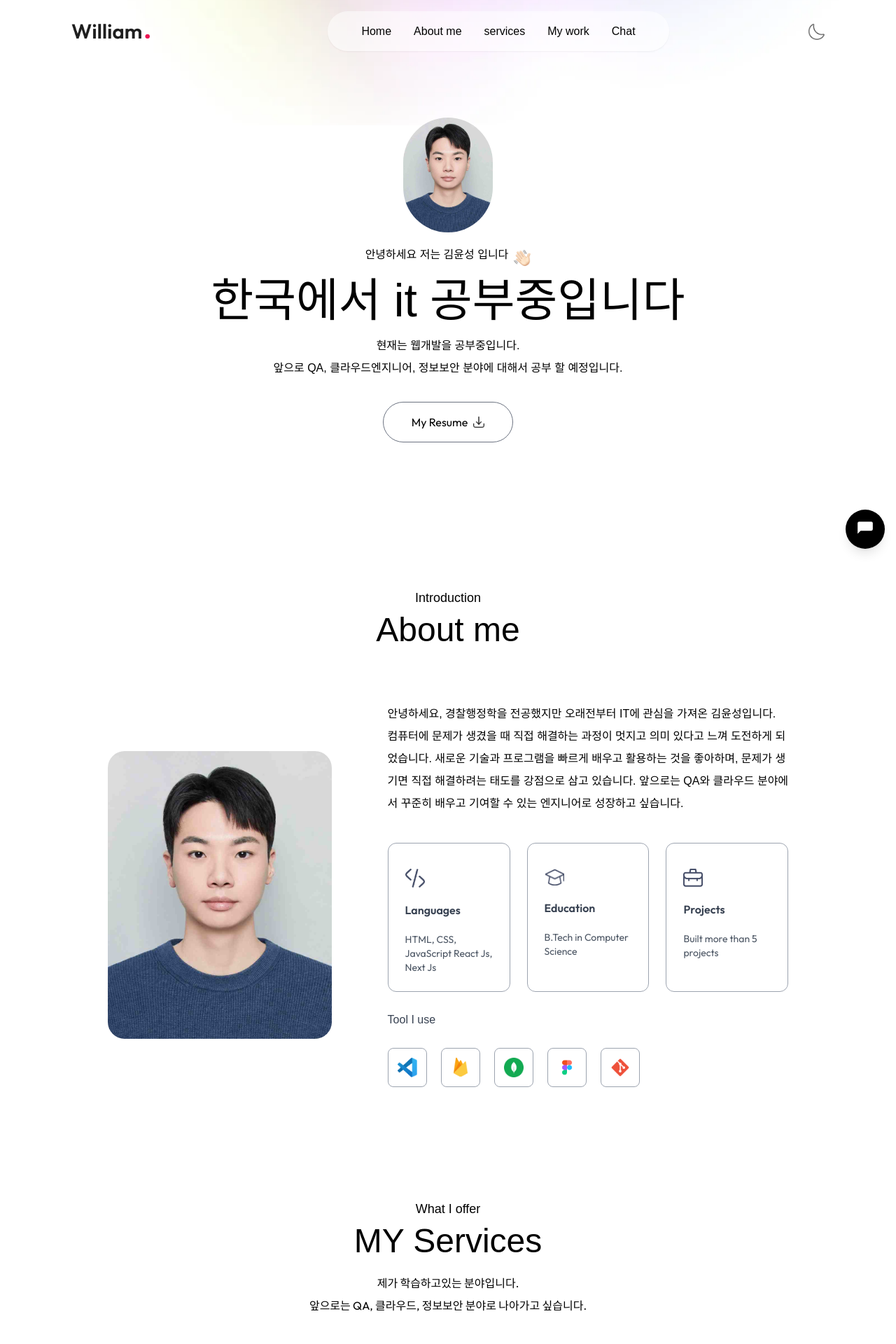
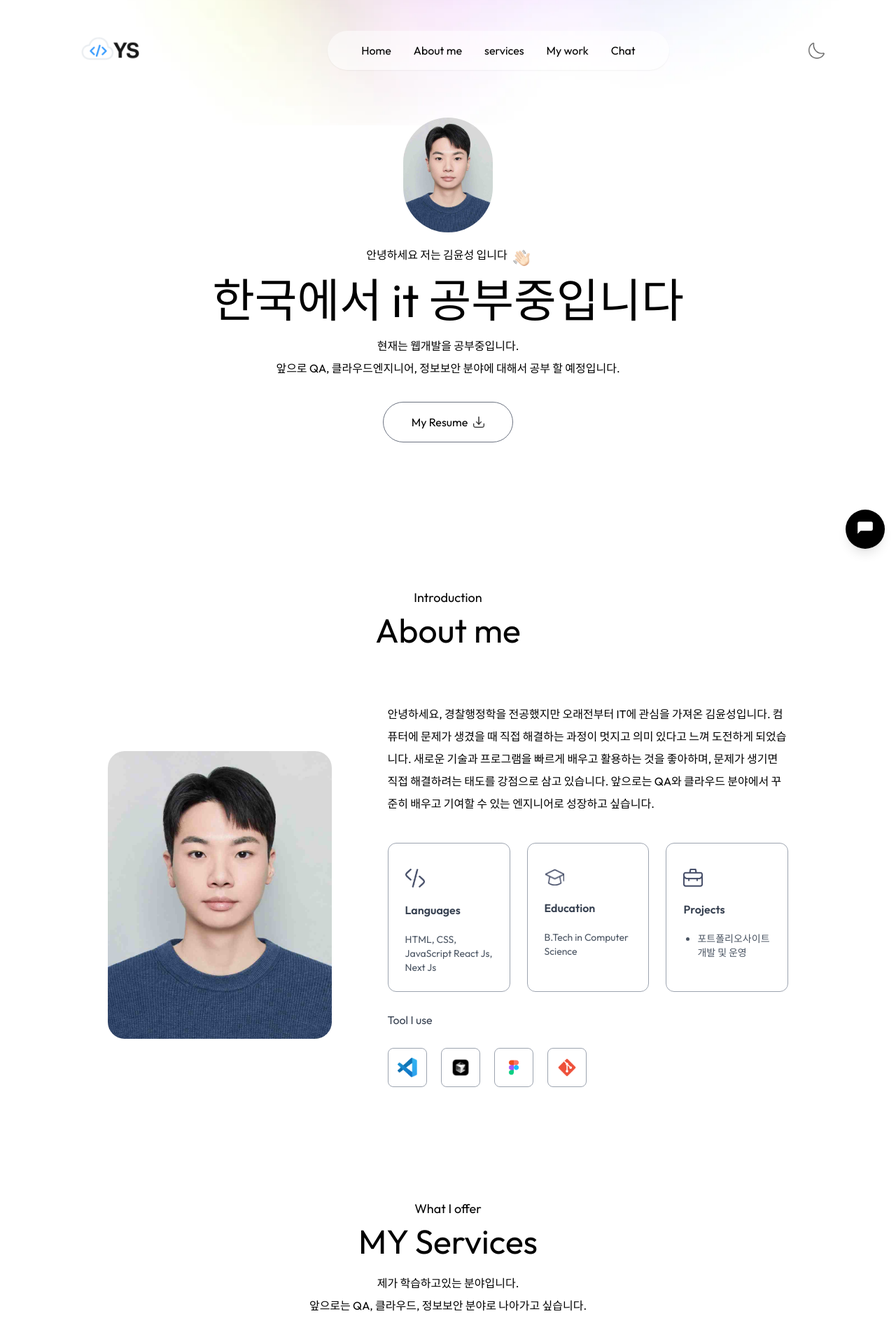
Before and after one commit to kys980819/portfolio, a Next.js app: page / in a window 1280 px wide. Shown: the top 1920 px of the page at 70% size. Built offline with nearby package versions, Linux system fonts and the light colour scheme; a web font is replaced by a local one.

Commit message:
customize branch 생성 나만의 로고 디자인 만들어서 변경, 폰트 기본으로 변경, 사용가능 툴 변경, 프로젝트변경, 내브바 챗 실행 문제 해결

```diff
--- a/app/components/About.jsx
+++ b/app/components/About.jsx
@@ -5,15 +5,15 @@ import React from 'react'
 const About = ({isDarkMode}) => {
   return (
     <div id='about' className='w-full px-[12%] py-10 scroll-mt-20'>
-      <h4 className='text-center mb-2 text-lg font-Ovo'> Introduction </h4>
-      <h2 className='text-center text-5xl font-Ovo'> About me </h2>
+      <h4 className='text-center mb-2 text-lg'> Introduction </h4>
+      <h2 className='text-center text-5xl'> About me </h2>
 
       <div className='flex w-full flex-col lg:flex-row items-center gap-20 my-20'>
         <div className='w-64 sm:w-80 rounded-3xl max-w-none'>
             <Image src={assets.profile_kys_img} alt='user' className='w-full rounded-3xl'/>
         </div>
         <div className='flex-1'>
-            <p className='mb-10 max-w-2xl font-Ovo'>
+            <p className='mb-10 max-w-2xl'>
             안녕하세요, 경찰행정학을 전공했지만 오래전부터 IT에 관심을 가져온 김윤성입니다.
             컴퓨터에 문제가 생겼을 때 직접 해결하는 과정이 멋지고 의미 있다고 느껴 도전하게 되었습니다.
             새로운 기술과 프로그램을 빠르게 배우고 활용하는 것을 좋아하며, 문제가 생기면 직접 해결하려는 태도를 강점으로 삼고 있습니다.
@@ -28,12 +28,20 @@ const About = ({isDarkMode}) => {
                      key={index}>
                         <Image src={isDarkMode ? iconDark : icon} alt={title} className='w-7 mt-3'/>
                         <h3 className='my-4 font-semibold text-gray-700 dark:text-white'>{title}</h3>
-                        <p className='text-gray-600 text-sm dark:text-white/80'>{description}</p>
+                        {Array.isArray(description) ? (
+                          <ul className='list-disc pl-5 text-gray-600 text-sm dark:text-white/80 space-y-1 whitespace-pre-line'>
+                            {description.map((item, i) => (
+                              <li key={i}>{item}</li>
+                            ))}
+                          </ul>
+                        ) : (
+                          <p className='text-gray-600 text-sm dark:text-white/80'>{description}</p>
+                        )}
                     </li>
                 ))}
             </ul>
 
-                <h4 className='my-6 text-gray-700 font-Ovo dark:text-white'>Tool I use</h4>
+                <h4 className='my-6 text-gray-700 dark:text-white'>Tool I use</h4>
 
                 <ul className='flex items-center gap-3 sm:gap-5'>
                     {toolsData.map((tool,index)=>(
--- a/app/components/Header.jsx
+++ b/app/components/Header.jsx
@@ -8,10 +8,10 @@ const Header = () => {
       <div>
        <Image src={assets.profile_kys_img} alt='' className='rounded-full w-32'/>
       </div>
-      <h3 className='flex items-end gap-2 text-x1 md:text-2x1 md-3 font-Ovo '>
+      <h3 className='flex items-end gap-2 text-x1 md:text-2x1 md-3'>
         안녕하세요 저는 김윤성 입니다 <Image src={assets.hand_icon} alt='' className='w-6'/> </h3>
-      <h1 className='text-3xl sm:text-6xl lg:text-[66px] font-Ovo'> 한국에서 it 공부중입니다</h1>
-      <p className='max-w-2xl mx-auto font-Ovo'>
+      <h1 className='text-3xl sm:text-6xl lg:text-[66px]'> 한국에서 it 공부중입니다</h1>
+      <p className='max-w-2xl mx-auto'>
         현재는 웹개발을 공부중입니다. <br/> 앞으로 QA, 클라우드엔지니어, 정보보안 분야에 대해서 공부 할 예정입니다. </p>
       <div className='flex flex-col sm:flex-row items-center gap-4 mt-4'>
         <a href="#sample-resume.pdf" download className='px-10 py-3 border rounded-full
--- a/app/components/Navbar.jsx
+++ b/app/components/Navbar.jsx
@@ -40,11 +40,11 @@ const Navbar = ({isDarkMode, setIsDarkMode}) => {
 
         <ul className={`hidden md:flex items-center gap-6 lg:gap-8
         rounded-full px-12 py-3 ${isScroll ? "" : "bg-white shadow-sm bg-opacity-50 dark:border dark:border-white/50 dark:bg-transparent"} `}>
-          <li><a className='font-Ovo' href="#top">Home</a></li>
-          <li><a className='font-Ovo' href="#about">About me</a></li>
-          <li><a className='font-Ovo' href="#services">services</a></li>
-          <li><a className='font-Ovo' href="#work">My work</a></li>
-          <li><a className='font-Ovo' href="/chat">Chat</a></li>
+          <li><a href="#top">Home</a></li>
+          <li><a href="#about">About me</a></li>
+          <li><a href="#services">services</a></li>
+          <li><a href="#work">My work</a></li>
+          <li><a href="#chat">Chat</a></li>
         </ul>
 
         <div className='flex items-center gap-4'>
@@ -67,11 +67,11 @@ const Navbar = ({isDarkMode, setIsDarkMode}) => {
               <Image src={isDarkMode ? assets.close_white: assets.close_black} alt='' className='w-5 cursor-pointer'/>
           </div>
 
-          <li><a className='font-Ovo' onClick={closeMenu} href="#top">Home</a></li>
-          <li><a className='font-Ovo' onClick={closeMenu} href="#about">About me</a></li>
-          <li><a className='font-Ovo' onClick={closeMenu} href="#services">services</a></li>
-          <li><a className='font-Ovo' onClick={closeMenu} href="#work">My work</a></li>
-          <li><a className='font-Ovo' onClick={closeMenu} href="/chat">Chat</a></li>
+          <li><a onClick={closeMenu} href="#top">Home</a></li>
+          <li><a onClick={closeMenu} href="#about">About me</a></li>
+          <li><a onClick={closeMenu} href="#services">services</a></li>
+          <li><a onClick={closeMenu} href="#work">My work</a></li>
+          <li><a onClick={closeMenu} href="#chat">Chat</a></li>
         </ul>
       </nav>
     </>
--- a/app/components/Services.jsx
+++ b/app/components/Services.jsx
@@ -5,10 +5,10 @@ import React from 'react'
 const Services = () => {
   return (
     <div id='services' className='w-full px-[12%] py-10 scroll-mt-20'>
-        <h4 className='text-center mb-2 text-lg font-Ovo'> What I offer </h4>
-        <h2 className='text-center text-5xl font-Ovo'> MY Services </h2>
+        <h4 className='text-center mb-2 text-lg'> What I offer </h4>
+        <h2 className='text-center text-5xl'> MY Services </h2>
 
-        <p className='text-center max-w-2xl mx-auto mt-5 mb-12 Font-Ovo'>
+        <p className='text-center max-w-2xl mx-auto mt-5 mb-12'>
         제가 학습하고있는 분야입니다. <br/> 앞으로는 QA, 클라우드, 정보보안 분야로 나아가고 싶습니다.
         </p>
             <div className='grid grid-cols-auto gap-6 my-10'>
--- a/app/components/Work.jsx
+++ b/app/components/Work.jsx
@@ -6,10 +6,10 @@ import Chatbot from './Chatbot'
 const Work = (isDarkMode) => {
   return (
     <div id='work' className='w-full px-[12%] py-10 scroll-mt-20'>
-        <h4 className='text-center mb-2 text-lg font-Ovo'> My portfolio </h4>
-        <h2 className='text-center text-5xl font-Ovo'> MY latese Work </h2>
+        <h4 className='text-center mb-2 text-lg'> My portfolio </h4>
+        <h2 className='text-center text-5xl'> MY latese Work </h2>
 
-        <p className='text-center max-w-2xl mx-auto mt-5 mb-12 Font-Ovo'>
+        <p className='text-center max-w-2xl mx-auto mt-5 mb-12'>
         지금까지 학습하며 진행한 프로젝트들을 모았습니다. <br/>배운 기술을 직접 적용하며 경험을 쌓아가는 과정을 담았습니다.
         </p>
 
@@ -39,7 +39,7 @@ const Work = (isDarkMode) => {
             Show more <Image src={isDarkMode ? assets.right_arrow_bold_dark : assets.right_arrow_bold} alt='Right arrow' className='w-4' />
         </a>
 
-        <div className='mt-8'>
+        <div id='chat' className='mt-8 scroll-mt-40'>
           <Chatbot mode="inline" />
         </div>
 
--- a/assets/assets.js
+++ b/assets/assets.js
@@ -6,10 +6,9 @@ import edu_icon_dark from './edu-icon-dark.png';
 import project_icon from './project-icon.png';
 import project_icon_dark from './project-icon-dark.png';
 import vscode from './vscode.png';
-import firebase from './firebase.png';
 import figma from './figma.png';
 import git from './git.png';
-import mongodb from './mongodb.png';
+import cursor from './cursor.png';
 import right_arrow_white from './right-arrow-white.png';
 import logo from './logo.png';
 import logo_dark from './logo_dark.png';
@@ -46,10 +45,9 @@ export const assets = {
     project_icon,
     project_icon_dark,
     vscode,
-    firebase,
     figma,
     git,
-    mongodb,
+    cursor,
     right_arrow_white,
     logo,
     logo_dark,
@@ -111,9 +109,11 @@ export const serviceData = [
 export const infoList = [
     { icon: assets.code_icon, iconDark: assets.code_icon_dark, title: 'Languages', description: 'HTML, CSS, JavaScript React Js, Next Js' },
     { icon: assets.edu_icon, iconDark: assets.edu_icon_dark, title: 'Education', description: 'B.Tech in Computer Science' },
-    { icon: assets.project_icon, iconDark: assets.project_icon_dark, title: 'Projects', description: 'Built more than 5 projects' }
+    { icon: assets.project_icon, iconDark: assets.project_icon_dark, title: 'Projects', description: [
+        '포트폴리오사이트\n개발 및 운영',
+      ] }
 ];
 
 export const toolsData = [
-    assets.vscode, assets.firebase, assets.mongodb, assets.figma, assets.git
+    assets.vscode, assets.cursor, assets.figma, assets.git
 ];
```
Also changed, not shown: assets/cursor.png (added), assets/logo.png.
